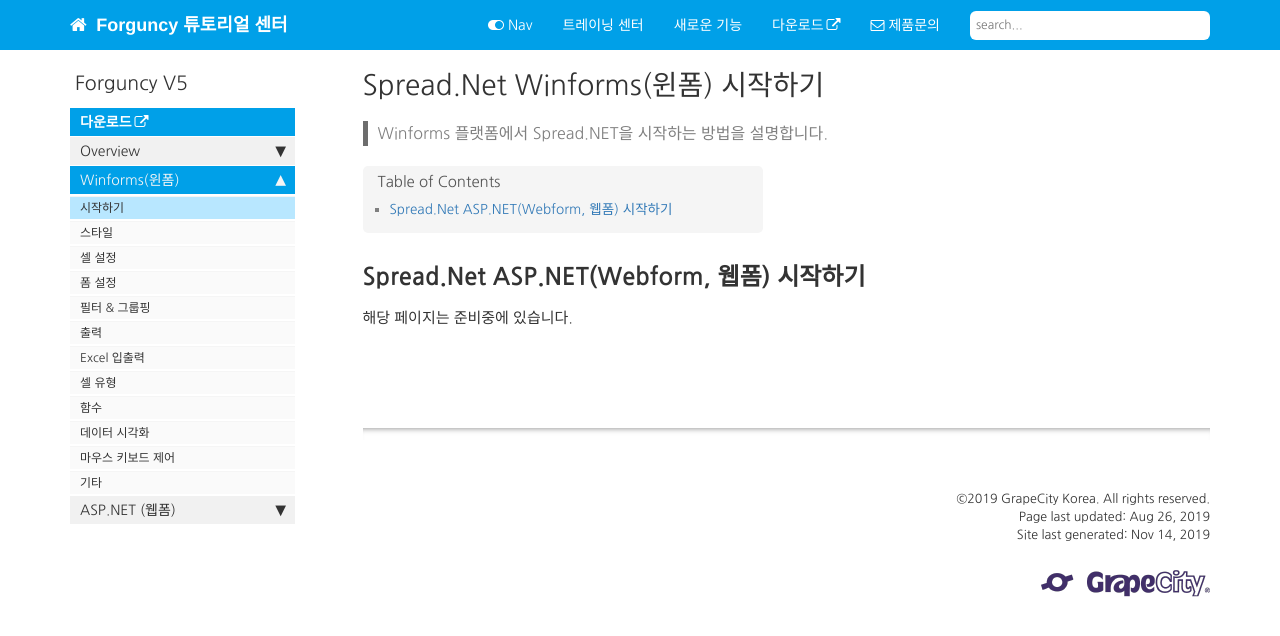
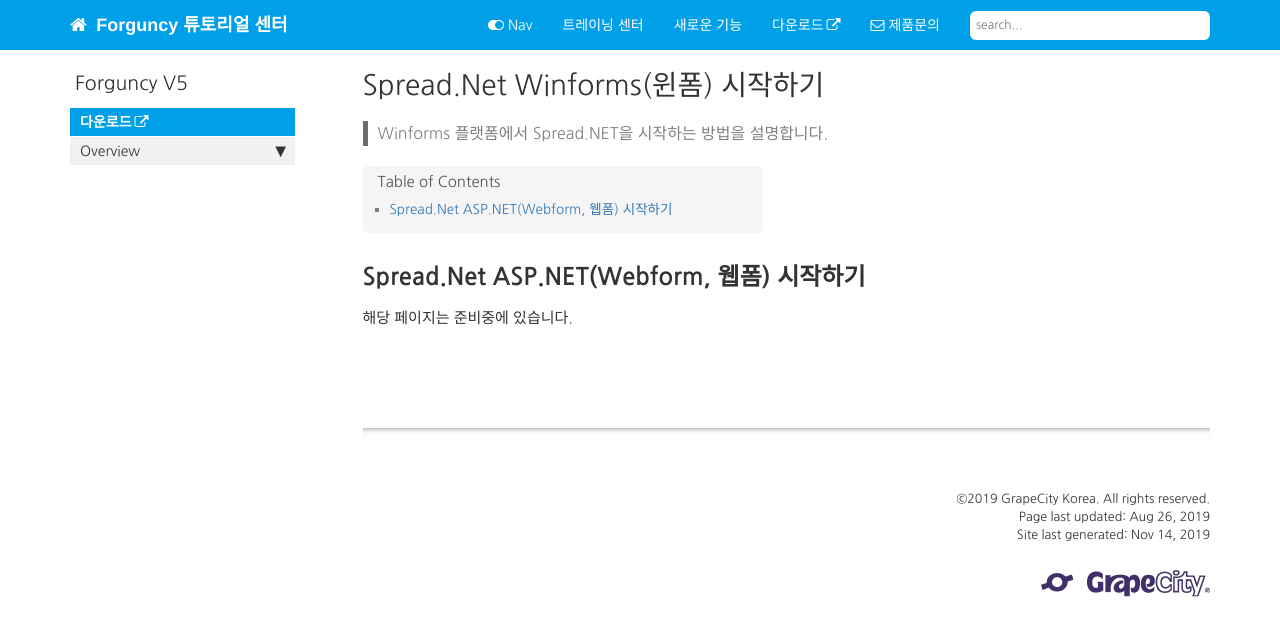
Before and after one commit to Xeppetto/Forguncy-Korea.github.io, a Jekyll site: the page built from pages/mydoc/spwin_start.md, in a window 1280 px wide. Shown: the top 636 px of the page. Built offline with Jekyll 4.4.1, drawn with Linux system fonts in a browser that asks for light colours; comment, search, counter and statistics services are not loaded.

Commit message:
사이드바 메뉴 삭제
사이드바 메뉴 삭제

```diff
--- a/_data/sidebars/mydoc_sidebar.yml
+++ b/_data/sidebars/mydoc_sidebar.yml
@@ -45,77 +45,3 @@
           - title: 마이그레이션
             url: /spnet_migration.html
             output: web, pdf
-
-      - title: Winforms(윈폼)
-        output: web, pdf
-        folderitems:
-          - title: 시작하기
-            url: /spwin_start.html
-            output: web, pdf
-          - title: 스타일
-            url: /spwin_style.html
-            output: web, pdfs
-          - title: 셀 설정
-            url: /spwin_cellSetting.html
-            output: web, pdfs
-          - title: 폼 설정
-            url: /spwin_formSetting.html
-            output: web, pdfs
-          - title: 필터 & 그룹핑
-            url: /spwin_filter.html
-            output: web, pdfs
-          - title: 출력
-            url: /spwin_print.html
-            output: web, pdfs
-          - title: Excel 입출력
-            url: /spwin_excelIO.html
-            output: web, pdfs
-          - title: 셀 유형
-            url: /spwin_cellType.html
-            output: web, pdfs
-          - title: 함수
-            url: /spwin_formula.html
-            output: web, pdfs
-          - title: 데이터 시각화
-            url: /spwin_dataVisualization.html
-            output: web, pdfs
-          - title: 마우스 키보드 제어
-            url: /spwin_mouseKeyboard.html
-            output: web, pdfs
-          - title: 기타
-            url: /spwin_etc.html
-            output: web, pdfs
-
-      - title: ASP.NET (웹폼)
-        output: web, pdf
-        folderitems:
-          - title: 시작하기
-            url: /spasp_start.html
-            output: web, pdf
-          - title: 스타일
-            url: /spasp_style.html
-            output: web, pdfs
-          - title: 함수
-            url: /spasp_formula.html
-            output: web, pdfs
-          - title: 필터 / 검색 / 그룹핑
-            url: /spasp_filter.html
-            output: web, pdfs
-          - title: 클라이언트
-            url: /spasp_client.html
-            output: web, pdfs
-          - title: Excel과 호환
-            url: /spasp_excel.html
-            output: web, pdfs
-          - title: 셀 유형
-            url: /spasp_cellType.html
-            output: web, pdfs
-          - title: 데이터 시각화
-            url: /spasp_dataVisualization.html
-            output: web, pdfs
-          - title: 마우스 키보드 컨트롤
-            url: /spasp_mouseKeyboard.html
-            output: web, pdfs
-          - title: 기타
-            url: /spasp_etc.html
-            output: web, pdfs
```
